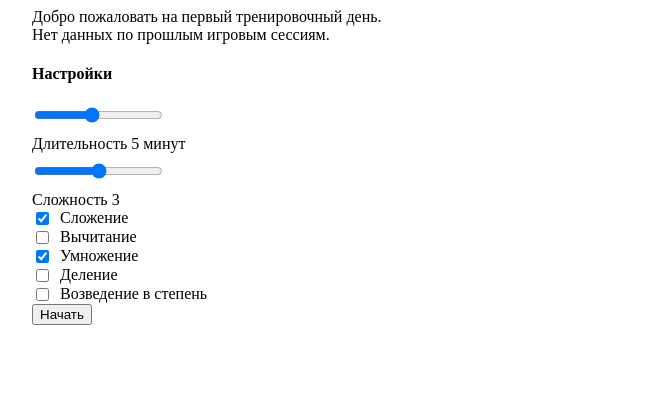
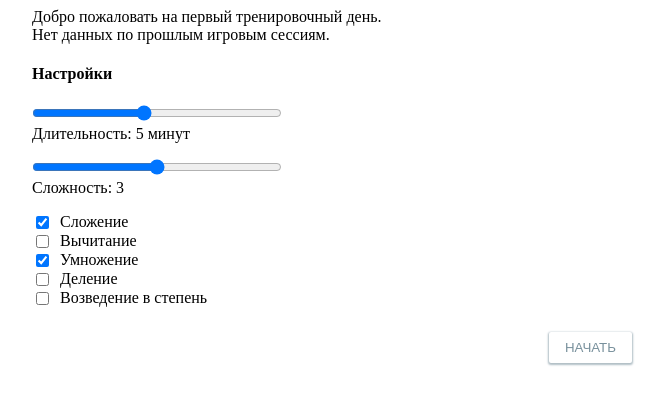
Before and after one commit to sergey-stenyanskiy/vue-do-the-math-app, a Vue app: page / in a window 1280 px wide. Shown: the top 404 px of the page, without its empty margins (308-973 px from the left). Built offline with nearby package versions, Linux system fonts and the light colour scheme.

Commit message:
стили главного экрана

```diff
--- a/src/component/SettingsForm.vue
+++ b/src/component/SettingsForm.vue
@@ -2,18 +2,19 @@
 form#settings-form(@submit.prevent="handleSubmit")
   h4 Настройки
   input#settings-time-constraint(type="range" min="1" max="10" step="1" v-model="timeConstraint")
-  .mb-1
-  label(for="time-constraint") Длительность {{timeConstraint}} минут
-  .mb-1
+  label(for="time-constraint") Длительность: {{timeConstraint}} минут
+  .mb-2
   input#settings-difficulty(type="range" min="1" max="5" step="1" v-model="difficulty")
-  .mb-1
-  label(for="difficulty") Сложность {{difficulty}}
+  label(for="difficulty") Сложность: {{difficulty}}
+  .mb-2
   .operators
     .operator(v-for="operator in operatorOptions")
       input(type="checkbox" :value="operator.operator" v-model="operators")
       .mr-1
       | {{operator.label}}
-  button(type="submit") Начать
+  .mb-3
+  .actions
+    button.button(type="submit") Начать
 </template>
 
 <script lang="ts">
@@ -78,8 +79,42 @@ export default defineComponent({
 </script>
 
 <style lang="scss" scoped>
+#settings-form {
+  display: flex;
+  flex-direction: column;
+}
+
 .operator {
   display: flex;
   flex-direction: row;
 }
+
+input[type="range"] {
+  width: 250px;
+  margin: 0;
+  margin-bottom: 4px;
+}
+
+.actions {
+  display: flex;
+  flex-direction: row;
+  justify-content: end;
+}
+
+.button {
+  outline: none;
+  text-transform: uppercase;
+  margin: 0;
+  padding: 8px 16px;
+  font-family: arial;
+  color: #78909C;
+  border: none;
+  border-radius: 2px;
+  background: white;
+  cursor: pointer;
+  box-shadow: 0 1px 2px 1px #B0BEC5;
+  display: flex;
+  flex-direction: row;
+  align-items: center;
+}
 </style>
```
